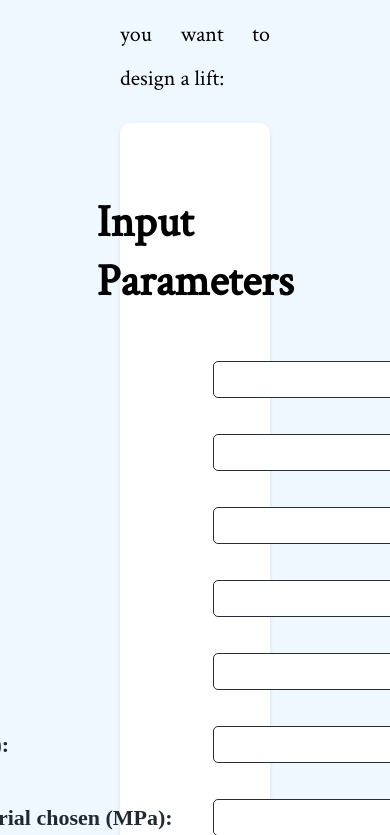
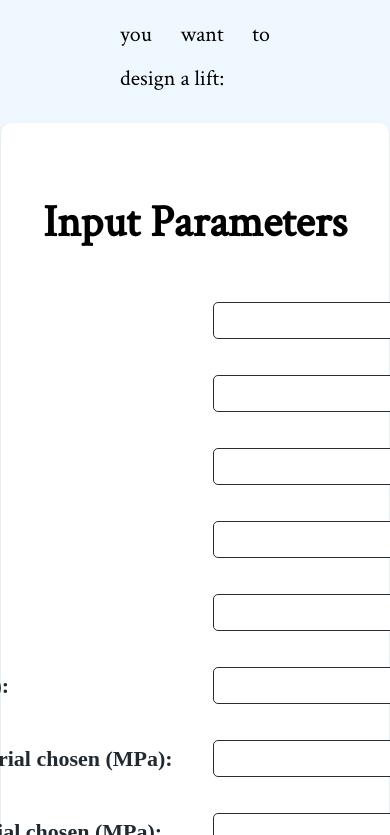
Before and after one commit to IramAbid/autonomous-lift-design-calculator, a React (Create React App) app in the folder lift/: page / in a window 390 px wide. Shown: the part 2169-3004 px from the top of the page. Built offline with nearby package versions, Linux system fonts and the light colour scheme.

Commit message:
added footbar

```diff
--- a/lift/src/App.css
+++ b/lift/src/App.css
@@ -166,7 +166,6 @@ img{
 }
 .about-container{
   margin-top: 80px;
-
   padding-top:20px;
   align-items: center;
   background-color: #304562;
@@ -180,6 +179,7 @@ img{
   padding: 0 120px;
   font-size: 20px;
 }
+
 .about{
   padding: 0px 120px 20px 80px;
   display: flex;
@@ -189,6 +189,7 @@ img{
   justify-content: space-between;
   gap:60px;
 }
+
 .about ul {
   text-align: center;
   list-style-type: none;
@@ -252,3 +253,59 @@ img{
   margin-top:0;
   padding-bottom: 20px;
 }
+
+@media screen and (max-width: 480px) {
+  img{
+    width:700px;
+  }
+
+  .form-container{
+    background-color: #fff;
+    margin: 20px 1px 1px 1px;
+    display: flex;
+    flex-direction: column;
+    align-items: center;
+    justify-content: center;
+    padding: 40px 40px;
+    border-radius: 10px;
+    box-shadow: 0 2px 4px rgba(0, 0, 0, 0.1);
+  }
+
+  form{
+    display: grid;
+    width: 850px;
+    grid-template-columns: max-content 1fr;
+    grid-row-gap: 0px;
+    font-family:'';
+    font-size: 22px;
+    gap:0 40px;
+    align-items: center;
+    justify-content: center;
+
+  }
+
+
+
+  label {
+    margin: 0;
+    padding: 0;
+    margin-bottom: 10px;
+    grid-column: 1;
+    font-weight: bold;
+    color: #212a31;
+
+  }
+
+  input {
+    grid-column: 2;
+    margin: 0;
+    padding: 0;
+    margin-bottom: 10px;
+    height: 35px;
+    border: 1.5px solid #282c34;
+    border-radius: 5px;
+    width: 100%;
+    padding-left: 15px;
+    font-size: 20px;
+  }
+}
```
